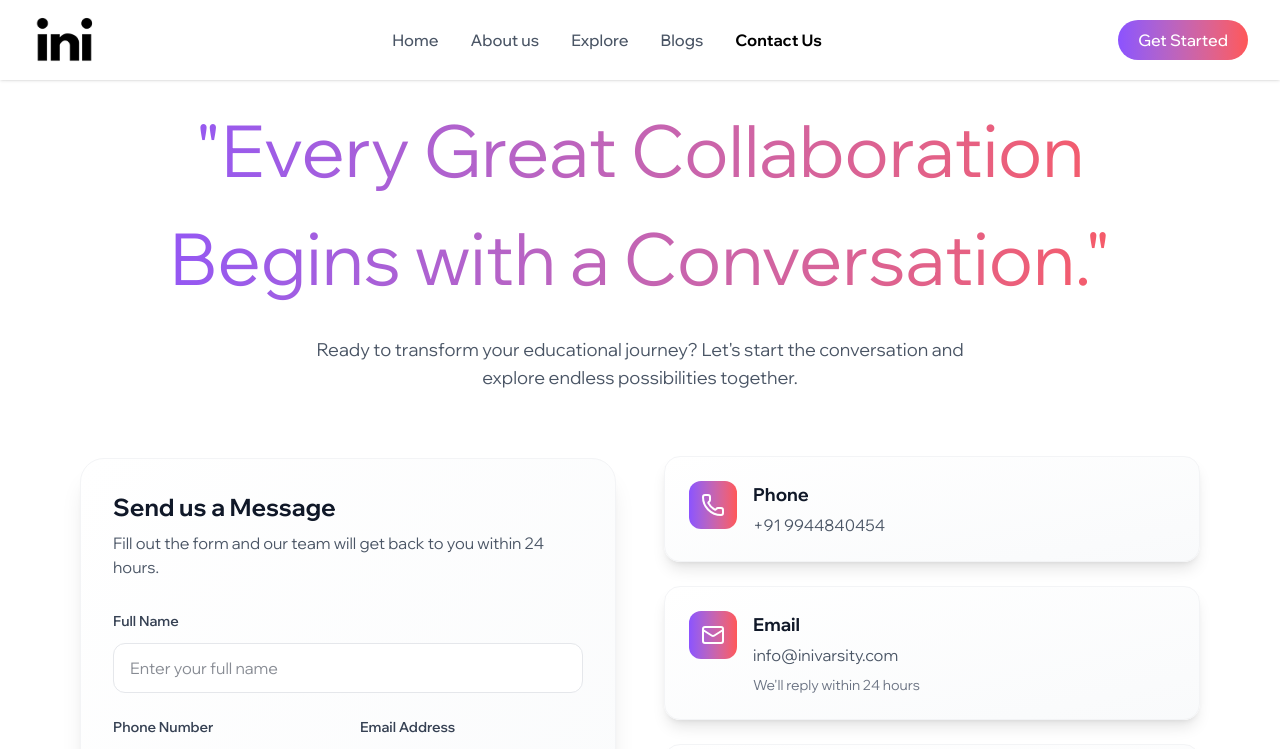
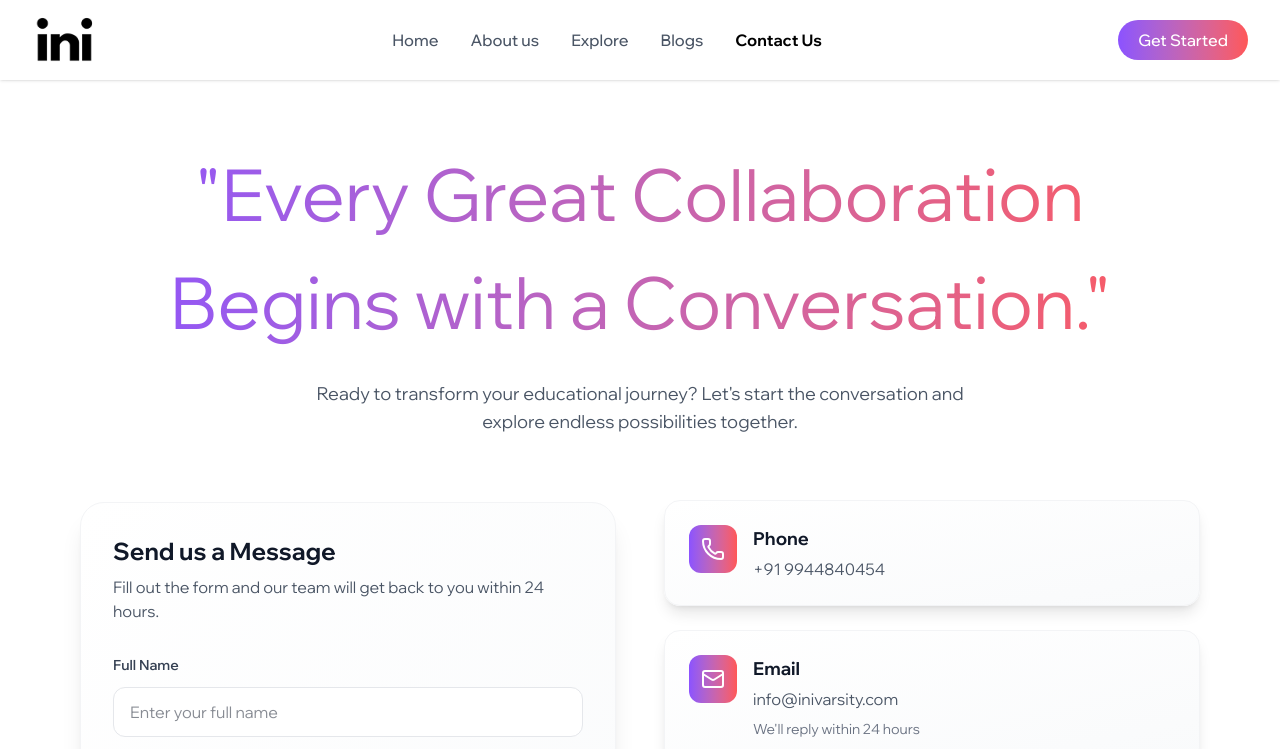
Before and after one commit to SanthoshJayavelu22/Ini-varsity, a React (Vite) app: page /contact in a window 1280 px wide. Shown: the top 749 px of the page. Built offline with nearby package versions, Linux system fonts and the light colour scheme.

Commit message:
contact us updated last

```diff
--- a/src/pages/ContactUs.jsx
+++ b/src/pages/ContactUs.jsx
@@ -54,7 +54,7 @@ const ContactUs = () => {
 
   return (
     <>
-      <section className="relative w-full bg-white text-gray-900 py-24 z-20 px-6 md:px-20 overflow-hidden rounded-b-[100px] shadow-[0_20px_40px_rgba(0,0,0,0.05)]">
+      <section className="relative w-full bg-white text-gray-900 py-35 z-20 px-6 md:px-20 overflow-hidden rounded-b-[100px] shadow-[0_20px_40px_rgba(0,0,0,0.05)]">
         <motion.div
           initial="hidden"
           whileInView="visible"
```
